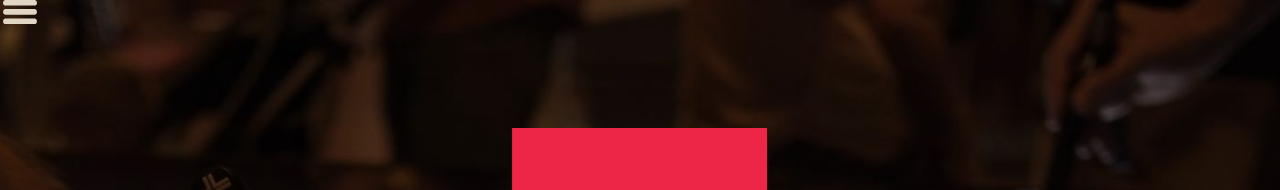
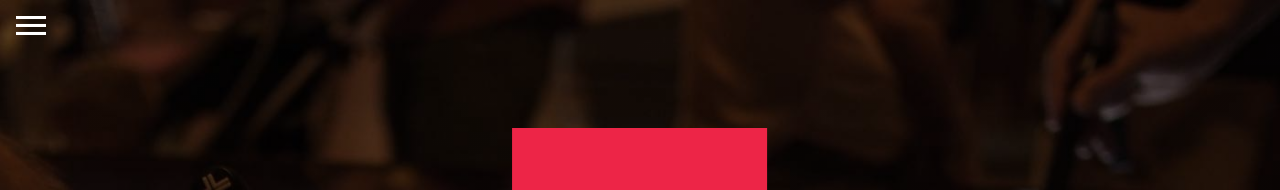
Before and after one commit to vivkay/portfolio-new, a Jekyll site: the page built from index.html, in a window 1280 px wide. Shown: the top 190 px of the page. Built offline with Jekyll 4.4.1, drawn with Linux system fonts in a browser that asks for light colours; Markdown is read by kramdown in place of the engine named in the settings.

Commit message:
updates toggle nav icons (hamburger)

```diff
--- a/css/main.css
+++ b/css/main.css
@@ -116,11 +116,11 @@
 .nav-label {
     cursor: pointer;
     color: white;
-    width: 40px;
+    width: 30px;
     display: inline-block;
     position: absolute;
-    left: 0;
-    top: 0;
+    left: 1em;
+    top: 1em;
 }
 
 .nav-open,
@@ -137,6 +137,7 @@
 }
 
 .nav-close {
+    width: 20px;
     display: none;
 }
 
```
Also changed, not shown: img/hamburger-close.svg (added), img/hamburger-white.svg (deleted), img/hamburger.svg.
